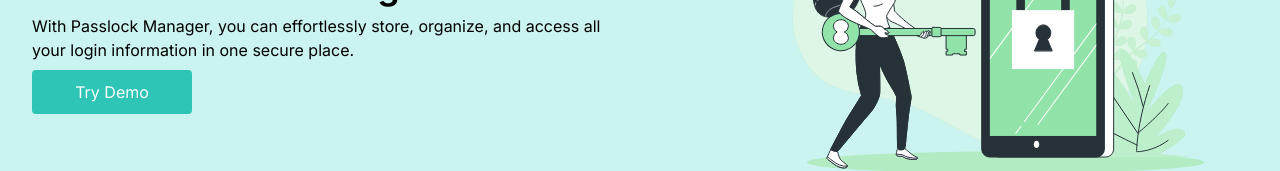
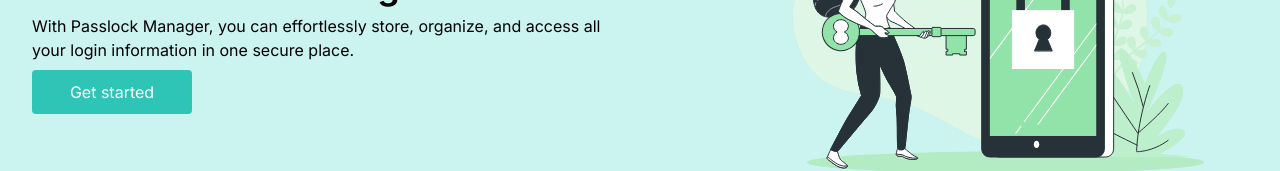
Before and after one commit to Tonnykimanthi/passlock, a Next.js app: page / in a window 1280 px wide. Shown: the part 286-457 px from the top of the page. Built offline with nearby package versions, Linux system fonts and the light colour scheme.

Commit message:
Update HeroSection.tsx

```diff
--- a/components/layout/HeroSection.tsx
+++ b/components/layout/HeroSection.tsx
@@ -15,7 +15,7 @@
           access all your login information in one secure place.
         </p>
         <LoginButton
-          title="Try Demo"
+          title="Get started"
           styles="w-40 mt-2 rounded py-2.5 text-white bg-primary hover:bg-primaryDark transition"
         />
       </div>
```
